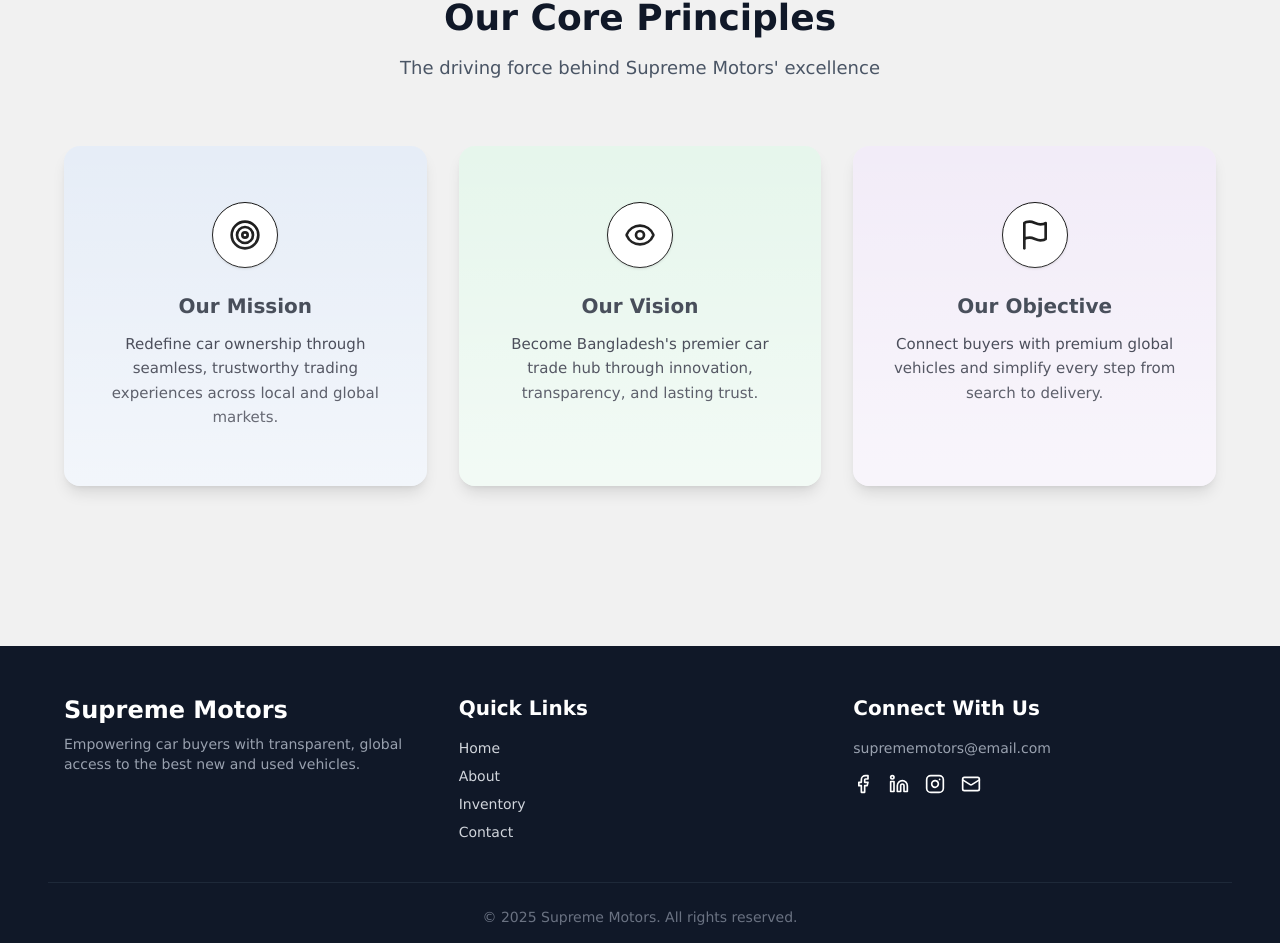
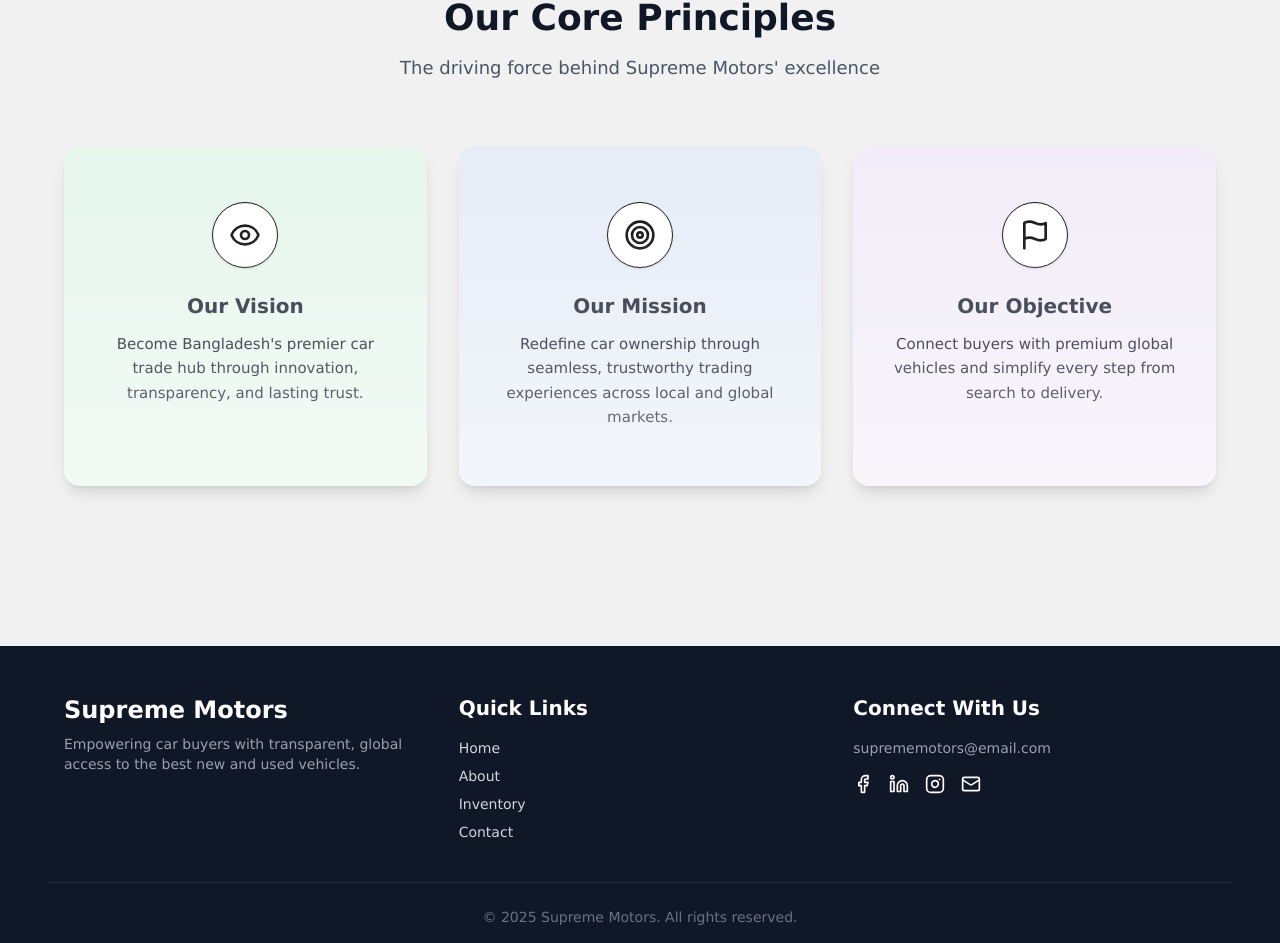
Before and after one commit to etikona/supreme-motors, a Next.js app: page / in a window 1280 px wide. Shown: the part 2323-3266 px from the top of the page. Built offline with nearby package versions, Linux system fonts and the light colour scheme.

Commit message:
Objective data changed and readme file updated

```diff
--- a/src/app/HomeComponents/Objective.jsx
+++ b/src/app/HomeComponents/Objective.jsx
@@ -6,19 +6,20 @@ import { Card, CardContent } from "@/components/ui/card";
 
 const data = [
   {
+    title: "Our Vision",
+    description:
+      "Become Bangladesh's premier car trade hub through innovation, transparency, and lasting trust.",
+    icon: <Eye className="w-8 h-8" />,
+    color: "bg-green-100/50",
+  },
+  {
     title: "Our Mission",
     description:
       "Redefine car ownership through seamless, trustworthy trading experiences across local and global markets.",
     icon: <Target className="w-8 h-8" />,
     color: "bg-blue-100/50",
   },
-  {
-    title: "Our Vision",
-    description:
-      "Become Bangladesh's premier car trade hub through innovation, transparency, and lasting trust.",
-    icon: <Eye className="w-8 h-8" />,
-    color: "bg-green-100/50",
-  },
+
   {
     title: "Our Objective",
     description:
```
Also changed, not shown: 1 other file (tests, documents, lock files or other folders).
